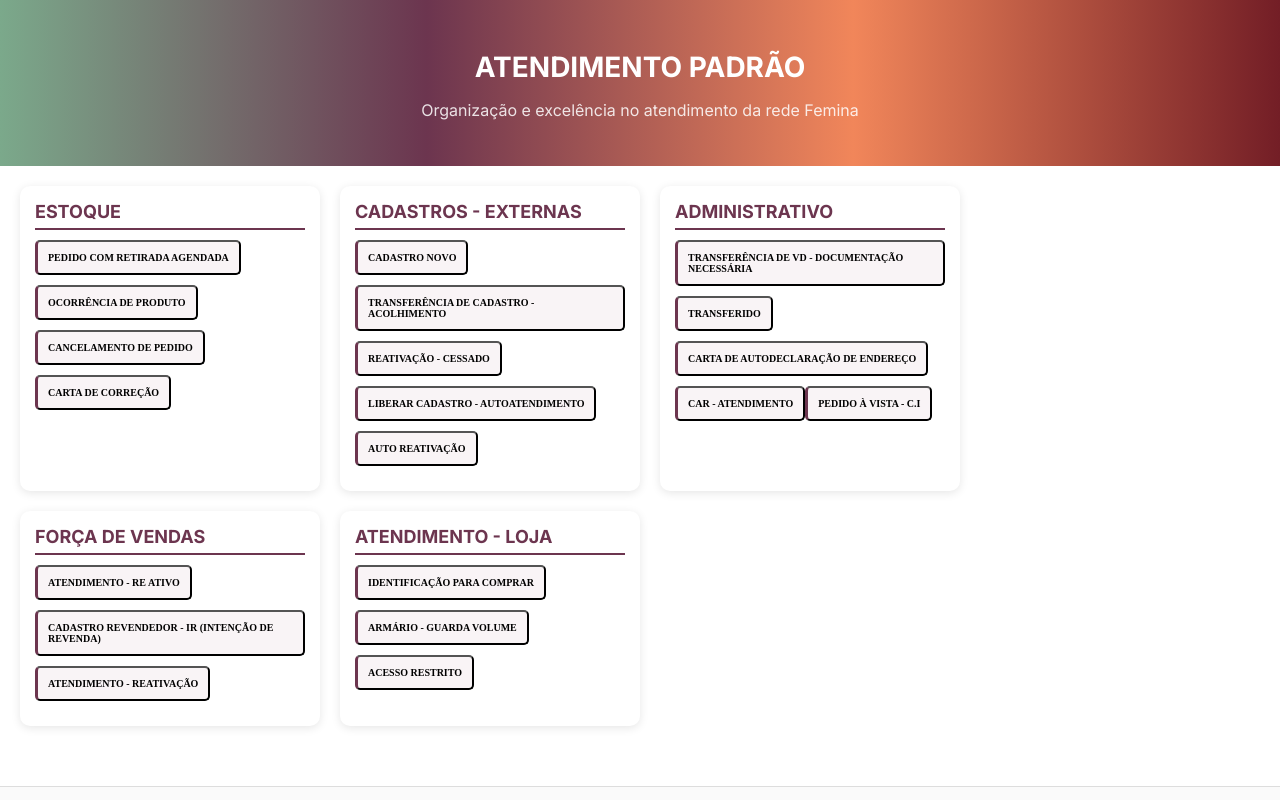
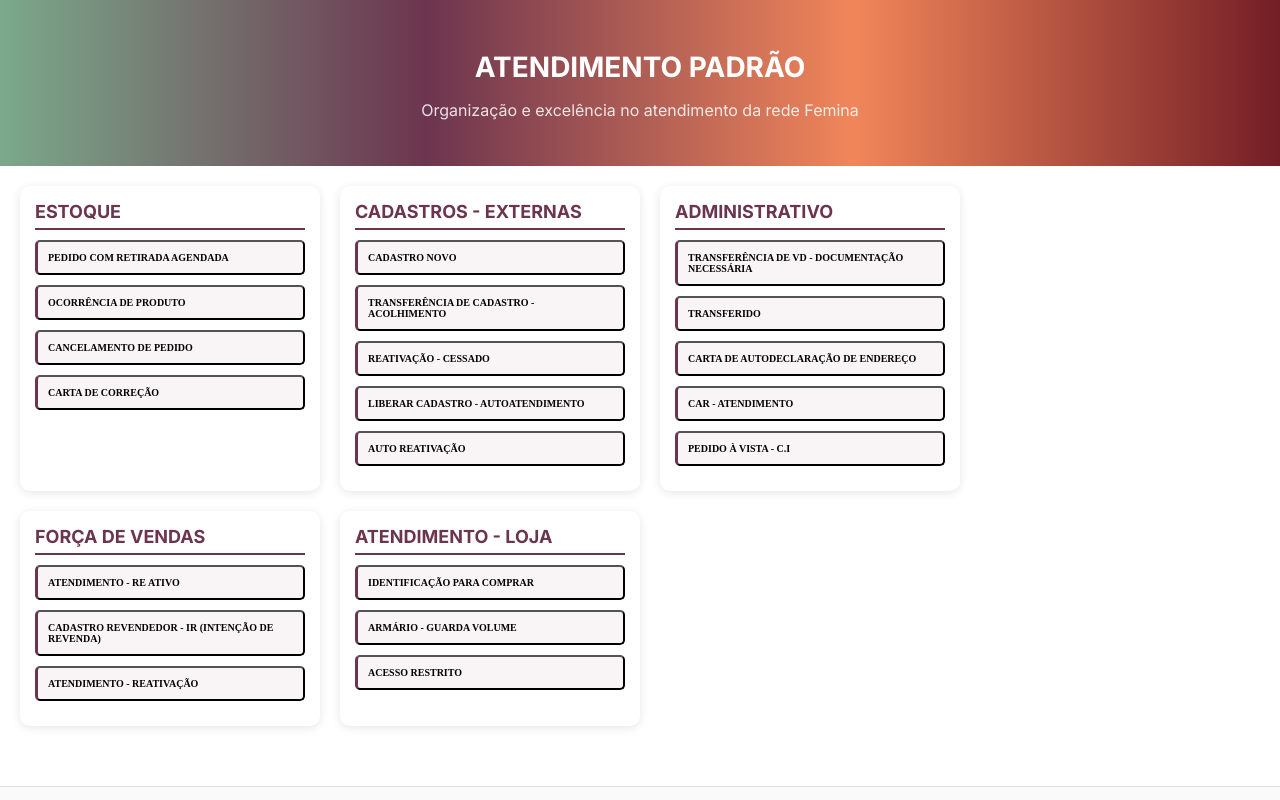
Before and after one commit to GrupoFemina/femina-react, a React (Vite) app: page / in a window 1280 px wide. Shown: the top 800 px of the page. Built offline with nearby package versions, Linux system fonts and the light colour scheme.

Commit message:
Update style.css

```diff
--- a/src/style.css
+++ b/src/style.css
@@ -6,7 +6,9 @@
   --fundo-card: #f9f4f6;
   --sombra: rgba(0, 0, 0, 0.1);
 }
-* { box-sizing: border-box; }
+* {
+  width:100%;
+  box-sizing: border-box; }
 body {
   margin: 0;
  display:flex;
```
